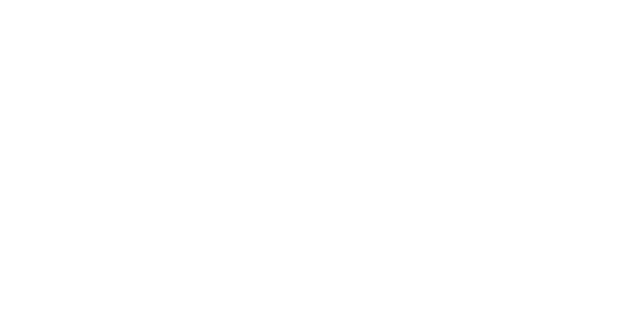
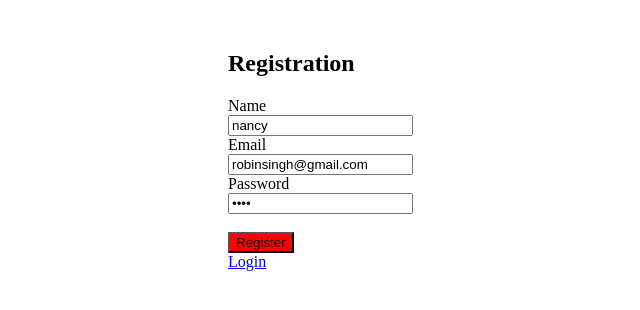
Before and after one commit to robin1117/Simple-Google-drive-Frontend-React-, a React (Vite) app: page /register in a window 1280 px wide. Before the commit this address had no page. Shown: the top 310 px of the page, without its empty margins (212-852 px from the left). Built offline with nearby package versions, Linux system fonts and the light colour scheme.

Commit message:
This is the minimum viable frontend for [commit 8 express] wtih login and register

```diff
--- a/src/App.jsx
+++ b/src/App.jsx
@@ -1,9 +1,13 @@
 import { Route, Routes } from "react-router-dom";
 import Directory from "./Directory";
+import Register from "./Register.";
+import Login from "./Login";
 
 function App() {
   return (
     <Routes>
+      <Route path="/register" element={<Register />} />
+      <Route path="/login" element={<Login />} />
       <Route path="/" element={<Directory />} />
       <Route path="/directory/:dirId?" element={<Directory />} />
     </Routes>
--- a/src/Directory.jsx
+++ b/src/Directory.jsx
@@ -1,9 +1,13 @@
 import React, { useEffect, useState } from "react";
-import { Link, useParams } from "react-router-dom";
+import { Link, useNavigate, useParams } from "react-router-dom";
 
 const Directory = () => {
+  let navigate = useNavigate();
+  const [rootDirId, setRootDirId] = useState(window.localStorage.rootDirId);
   let dirID = useParams();
-  let dirId = dirID.dirId ?? "";
+  let dirId = dirID.dirId ?? rootDirId;
+  console.log(dirId);
+
   const [progress, setprogress] = useState();
   const [directoriesList, setDirectoriesList] = useState([]);
   const [fileList, setFileList] = useState([]);
@@ -22,7 +26,12 @@ const Directory = () => {
     setDirectoriesList(data.directories);
     setFileList(data.files);
   }
+
   useEffect(() => {
+    if (!rootDirId || rootDirId == "undefined") {
+      navigate("/login");
+      return;
+    }
     fetchData();
   }, [fetchURL]);
 
@@ -101,6 +110,14 @@ const Directory = () => {
 
   return (
     <>
+      <button
+        onClick={() => {
+          window.localStorage.clear();
+          setRootDirId("");
+        }}
+      >
+        Logout
+      </button>
       <h1> for Virtual Express Api</h1>
       <input type="file" onChange={uplaodHandle} />
 
--- /dev/null
+++ b/src/Login.jsx
@@ -0,0 +1,84 @@
+import React, { useState } from "react";
+import { Link, useNavigate } from "react-router-dom";
+
+const Login = () => {
+  let navigate = useNavigate();
+  const [formData, setFormData] = useState({
+    email: "robinsingh1117@gmail.com",
+    password: "12345",
+  });
+  const [isLogined, isLoginedSet] = useState(false);
+  const [error, errorSet] = useState("");
+
+  function handleChange(e) {
+    const { name, value } = e.target;
+    setFormData((prev) => ({
+      ...prev,
+      [name]: value,
+    }));
+    errorSet("");
+  }
+
+  async function handleSubmit(e) {
+    e.preventDefault();
+    const response = await fetch("http://192.168.1.10:5000/user/login", {
+      method: "POST",
+      headers: {
+        "Content-Type": "application/json",
+      },
+      body: JSON.stringify(formData),
+    });
+
+    const data = await response.json();
+    let rootDirId = window.localStorage.setItem("rootDirId", data.rootDirId);
+
+    if (data.error) {
+      return errorSet(data.error);
+    }
+    isLoginedSet(true);
+    setTimeout(() => {
+      navigate("/");
+    }, 1000);
+  }
+
+  return (
+    <div style={{ maxWidth: "400px", margin: "50px auto" }}>
+      <h2>Login</h2>
+
+      <form onSubmit={handleSubmit}>
+        <div>
+          <label>Email</label>
+          <br />
+          <input
+            type="email"
+            name="email"
+            value={formData.email}
+            onChange={handleChange}
+            required
+          />
+        </div>
+
+        <div>
+          <label>Password</label>
+          <br />
+          <input
+            type="password"
+            name="password"
+            value={formData.password}
+            onChange={handleChange}
+            required
+          />
+        </div>
+
+        <br />
+        <button type="submit">Login</button>
+      </form>
+      <div>{error}</div>
+      <div>{isLogined ? "Logined Sucess" : ""}</div>
+
+      <Link to={"/register"}>Register</Link>
+    </div>
+  );
+};
+
+export default Login;
--- /dev/null
+++ b/src/Register..jsx
@@ -0,0 +1,104 @@
+import React, { useState } from "react";
+import { Link, useNavigate } from "react-router-dom";
+
+const Register = () => {
+  let navigate = useNavigate();
+  const [isSusscess, setIsSusscess] = useState(false);
+  const [IsError, setIsError] = useState("");
+  const [formData, setFormData] = useState({
+    name: "nancy",
+    email: "robinsingh@gmail.com",
+    password: "abcd",
+  });
+
+  function handleChange(e) {
+    const { name, value } = e.target;
+    setFormData((prev) => ({
+      ...prev,
+      [name]: value,
+    }));
+  }
+
+  async function handleSubmit(e) {
+    e.preventDefault();
+    let response = await fetch("http://192.168.1.10:5000/user/register", {
+      method: "post",
+      headers: {
+        "content-type": "application/json",
+      },
+      body: JSON.stringify(formData),
+    });
+    let data = await response.json();
+
+    if (data.error) {
+      setIsError(data.error);
+      reutrn;
+    }
+
+    setIsSusscess(true);
+    setTimeout(() => {
+      // navigate("/");
+    }, 2000);
+  }
+
+  return (
+    <div
+      style={{
+        maxWidth: "400px",
+        margin: "50px auto",
+      }}
+    >
+      <h2>{isSusscess ? "Register SucessFull" : "Registration"}</h2>
+
+      <form onSubmit={handleSubmit}>
+        <div>
+          <label>Name</label>
+          <br />
+          <input
+            type="text"
+            name="name"
+            value={formData.name}
+            onChange={handleChange}
+            required
+          />
+        </div>
+
+        <div>
+          <label>Email</label>
+          <br />
+          <input
+            type="email"
+            name="email"
+            value={formData.email}
+            onChange={handleChange}
+            required
+          />
+        </div>
+
+        <div>
+          <label>Password</label>
+          <br />
+          <input
+            type="password"
+            name="password"
+            value={formData.password}
+            onChange={handleChange}
+            required
+          />
+        </div>
+
+        <br />
+        <button
+          style={{ backgroundColor: `${isSusscess ? "green" : "red"}` }}
+          type="submit"
+        >
+          Register
+        </button>
+      </form>
+      <div>{IsError}</div>
+      <Link to={"/login"}>Login</Link>
+    </div>
+  );
+};
+
+export default Register;
```
